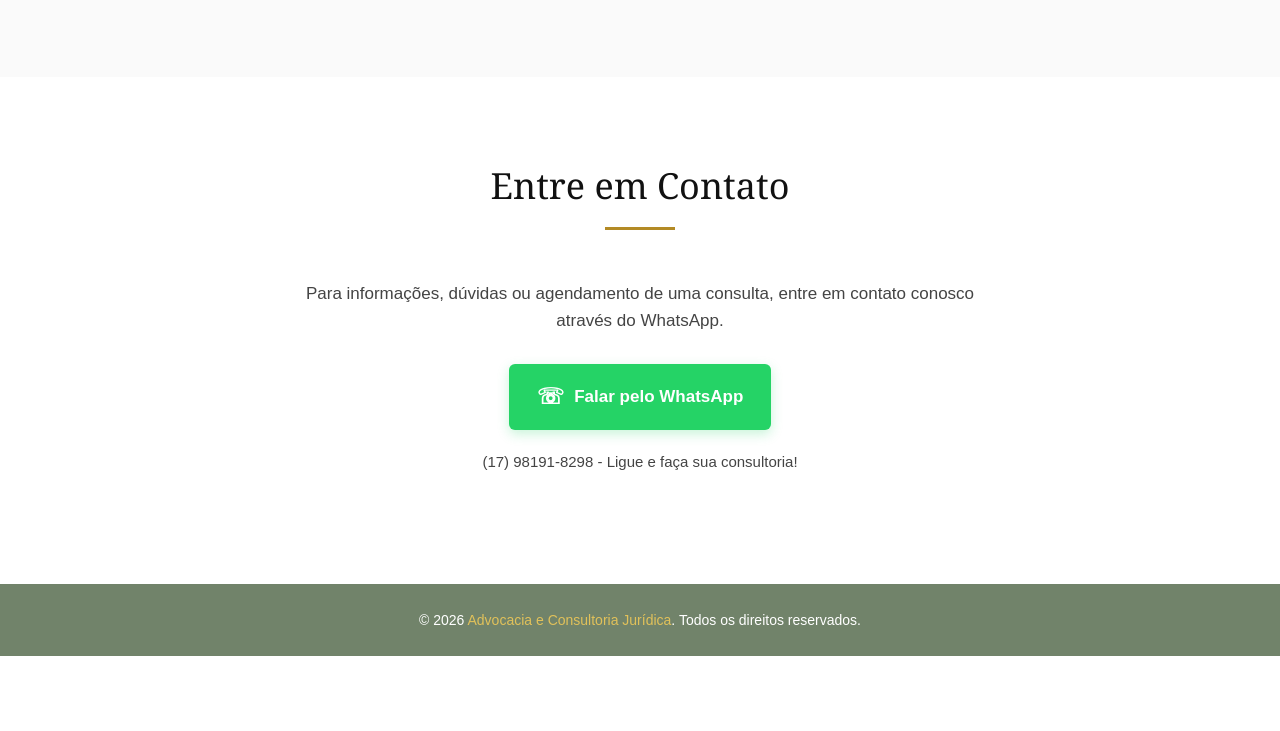
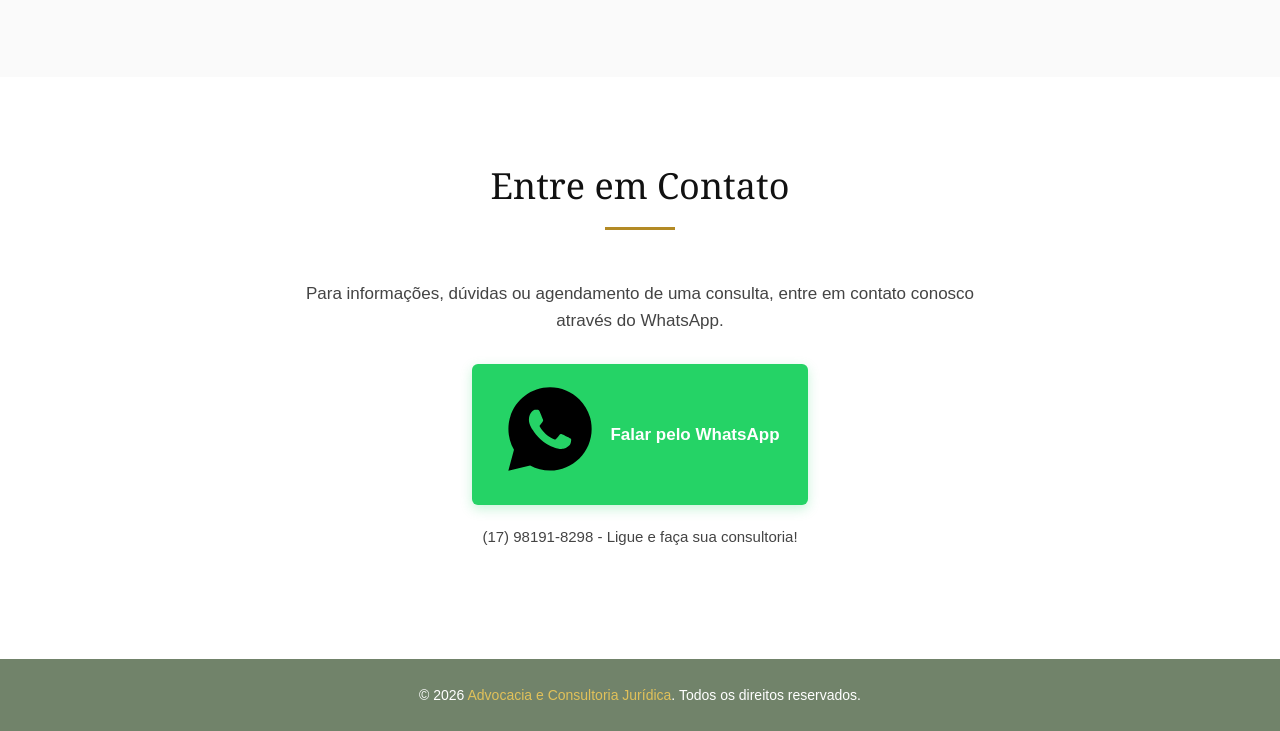
Before and after one commit to StefanyEduardaRRosa-Advocacia/Advocacia-, a plain HTML site: page index.html in a window 1280 px wide. Shown: the part 1363-2094 px from the top of the page. Before the commit the page ends 2019 px from the top, so only its background shows below. Drawn offline with Linux system fonts and the light colour scheme.

Commit message:
Replace WhatsApp icon with SVG graphic

```diff
--- a/index.html
+++ b/index.html
@@ -644,7 +644,9 @@
                         target="_blank"
                         rel="noopener noreferrer"
                     >
-                        <span class="whatsapp-icon">☏</span>
+                        <span class="whatsapp-icon"><svg xmlns="http://www.w3.org/2000/svg" x="0px" y="0px" width="100" height="100" viewBox="0 0 24 24">
+    <path d="M19.077,4.928C17.191,3.041,14.683,2.001,12.011,2c-5.506,0-9.987,4.479-9.989,9.985 c-0.001,1.76,0.459,3.478,1.333,4.992L2,22l5.233-1.237c1.459,0.796,3.101,1.215,4.773,1.216h0.004 c5.505,0,9.986-4.48,9.989-9.985C22.001,9.325,20.963,6.816,19.077,4.928z M16.898,15.554c-0.208,0.583-1.227,1.145-1.685,1.186 c-0.458,0.042-0.887,0.207-2.995-0.624c-2.537-1-4.139-3.601-4.263-3.767c-0.125-0.167-1.019-1.353-1.019-2.581 S7.581,7.936,7.81,7.687c0.229-0.25,0.499-0.312,0.666-0.312c0.166,0,0.333,0,0.478,0.006c0.178,0.007,0.375,0.016,0.562,0.431 c0.222,0.494,0.707,1.728,0.769,1.853s0.104,0.271,0.021,0.437s-0.125,0.27-0.249,0.416c-0.125,0.146-0.262,0.325-0.374,0.437 c-0.125,0.124-0.255,0.26-0.11,0.509c0.146,0.25,0.646,1.067,1.388,1.728c0.954,0.85,1.757,1.113,2.007,1.239 c0.25,0.125,0.395,0.104,0.541-0.063c0.146-0.166,0.624-0.728,0.79-0.978s0.333-0.208,0.562-0.125s1.456,0.687,1.705,0.812 c0.25,0.125,0.416,0.187,0.478,0.291C17.106,14.471,17.106,14.971,16.898,15.554z"></path>
+</svg></span>
                         Falar pelo WhatsApp
                     </a>
 
```
